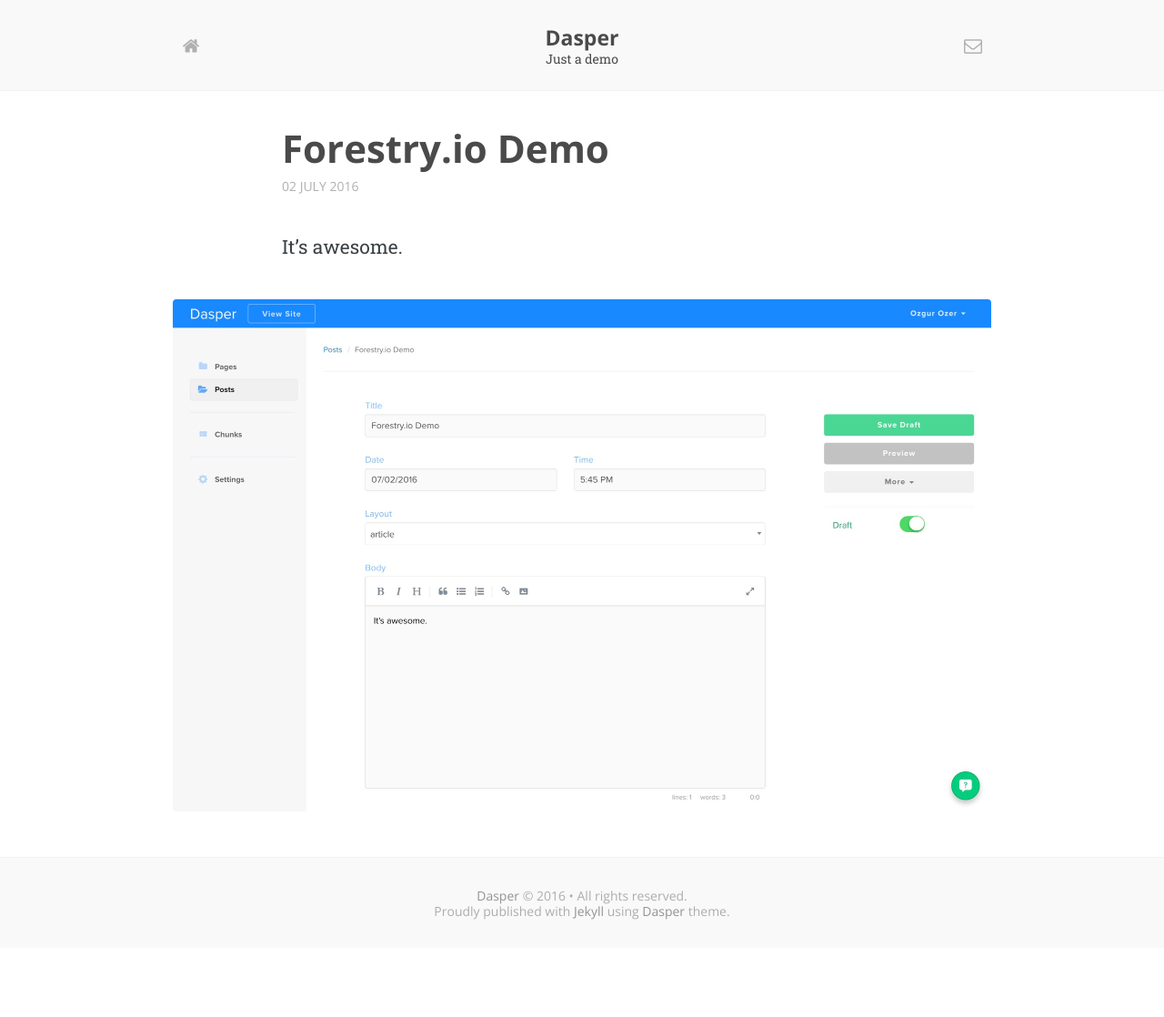
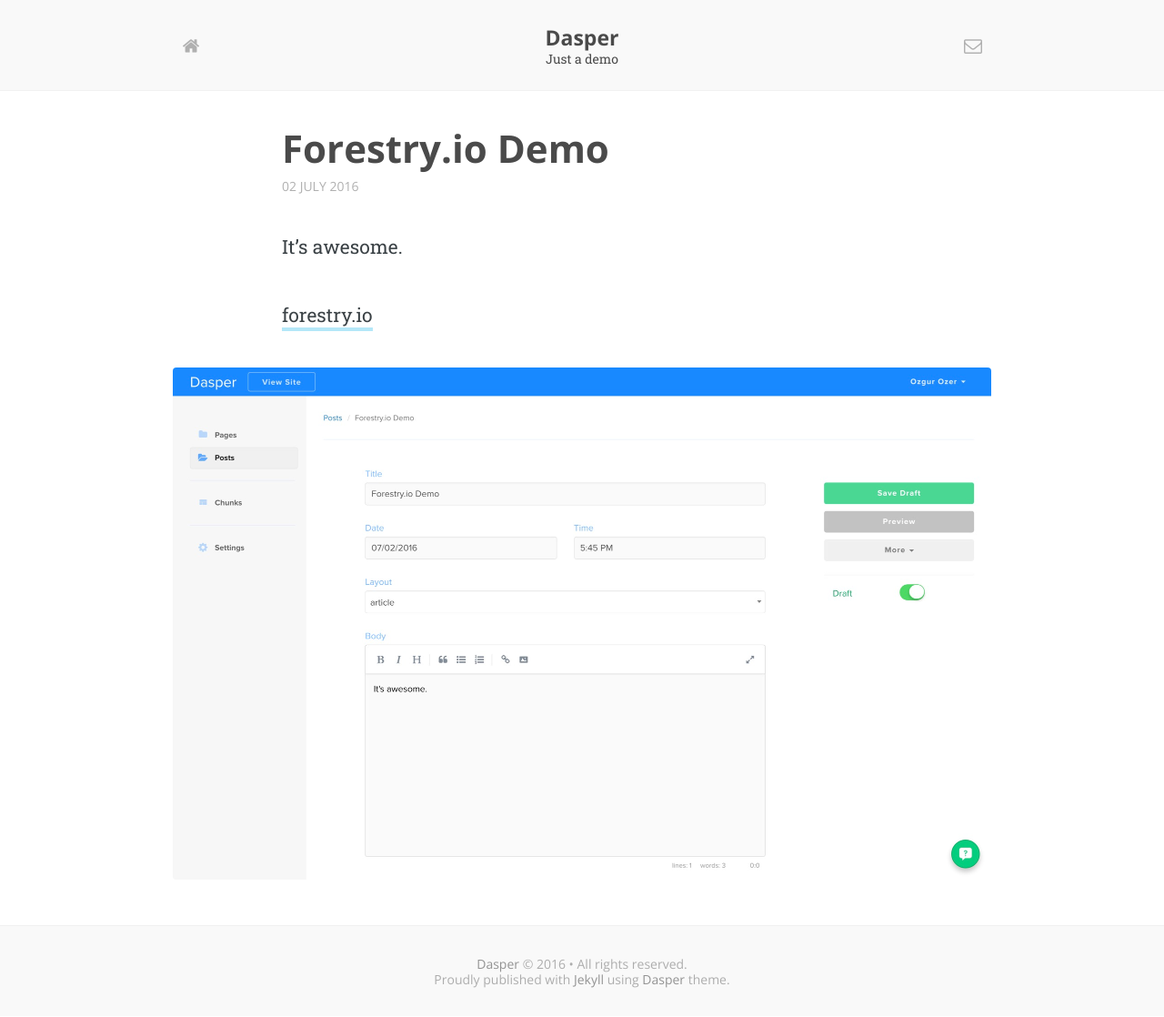
Before and after one commit to ozgrozer/dasper, a Jekyll site: the page built from _posts/2016-07-02-forestry-io-demo.md, in a window 1280 px wide. Shown: the whole page at 91% size. Built offline with Jekyll 4.4.1, drawn with Linux system fonts in a browser that asks for light colours; some web fonts are replaced; before the commit the page ends 1043 px from its top, so only the background shows below that.

Commit message:
Update from Forestry.io - _posts/2016-07-02-forestry-io-demo.md

```diff
--- a/_posts/2016-07-02-forestry-io-demo.md
+++ b/_posts/2016-07-02-forestry-io-demo.md
@@ -1,9 +1,11 @@
 ---
 title: Forestry.io Demo
-date: '2016-07-02 17:45:00'
+date: '2016-07-02 00:00:00'
 layout: article
-coverPhoto: http://ozgrozer.github.io/dasper/contents/images/2016/07/Screen%20Shot%202016-07-02%20at%2017.47.38.jpeg
+coverPhoto: ''
 ---
 It's awesome.
 
+[forestry.io](http://forestry.io)
+
 ![](http://ozgrozer.github.io/dasper/contents/images/2016/07/Screen%20Shot%202016-07-02%20at%2017.47.38.jpeg)
```
